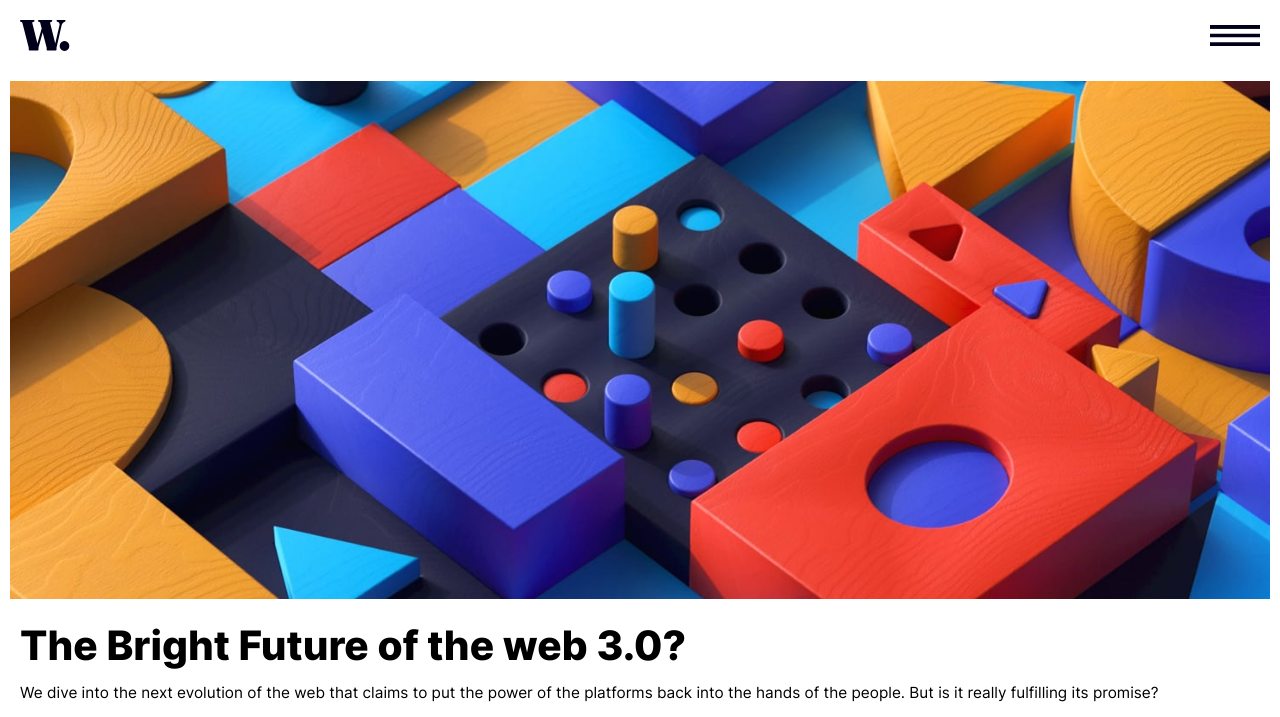
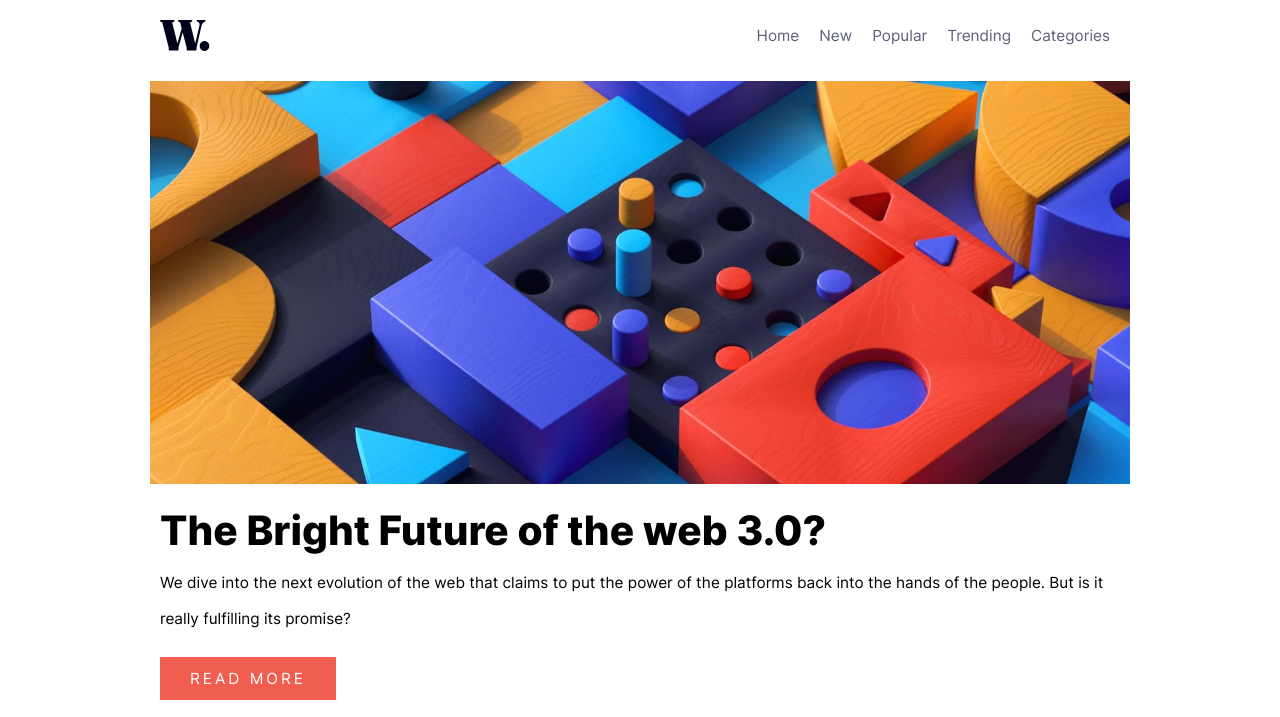
Before and after one commit to Betoml5/News-homepage, a plain HTML site: page index.html in a window 1280 px wide. Shown: the top 717 px of the page. Drawn offline with Linux system fonts and the light colour scheme.

Commit message:
Add query to desktop menu

```diff
--- a/css/styles.css
+++ b/css/styles.css
@@ -29,6 +29,8 @@ html {
 }
 
 .header {
+  max-width: 1000px;
+  margin: 0 auto;
   padding: 20px;
 }
 
@@ -40,6 +42,15 @@ html {
   display: flex;
   justify-content: space-between;
   align-items: center;
+}
+
+.header__desktopMenu {
+  display: none;
+}
+
+.container {
+  max-width: 1000px;
+  margin: 0 auto;
 }
 
 .container__main {
@@ -62,7 +73,7 @@ html {
 
 .container__main-firstSection p {
   font-size: 1.4rem;
-  line-height: 26px;
+  line-height: 36px;
   font-family: "Inter-Regular";
   margin-top: 10px;
 }
@@ -130,6 +141,7 @@ html {
 
 .container__main-retroArticle div {
   margin-left: 20px;
+  width: 70%;
 }
 
 .container__main-retroArticle div h4 {
@@ -157,3 +169,21 @@ html {
   width: 120px;
   height: 120px;
 }
+
+@media (min-width: 1024px) {
+  .header__desktopMenu {
+    display: flex;
+  }
+
+  .header__desktopMenu a {
+    margin: 0px 10px;
+    text-decoration: none;
+    font-family: "Inter-Regular";
+    font-size: 1.4rem;
+    color: hsl(236, 13%, 42%);
+  }
+
+  .header__menuIcon {
+    display: none;
+  }
+}
--- a/index.html
+++ b/index.html
@@ -20,7 +20,19 @@
     <header class="header">
       <div class="header__wrapper">
         <img src="./assets/images/logo.svg" />
-        <img src="./assets/images/icon-menu.svg" alt="" />
+        <img
+          class="header__menuIcon"
+          src="./assets/images/icon-menu.svg"
+          alt=""
+        />
+
+        <div class="header__desktopMenu">
+          <a href="#">Home</a>
+          <a href="#">New</a>
+          <a href="#">Popular</a>
+          <a href="#">Trending</a>
+          <a href="#">Categories</a>
+        </div>
       </div>
     </header>
 
@@ -36,12 +48,14 @@
 
         <section class="container__main-firstSection">
           <h3>The Bright Future of the web 3.0?</h3>
-          <p>
-            We dive into the next evolution of the web that claims to put the
-            power of the platforms back into the hands of the people. But is it
-            really fulfilling its promise?
-          </p>
-          <a href="#">Read more</a>
+          <div>
+            <p>
+              We dive into the next evolution of the web that claims to put the
+              power of the platforms back into the hands of the people. But is
+              it really fulfilling its promise?
+            </p>
+            <a href="#">Read more</a>
+          </div>
         </section>
 
         <section class="container__main-articles">
```
